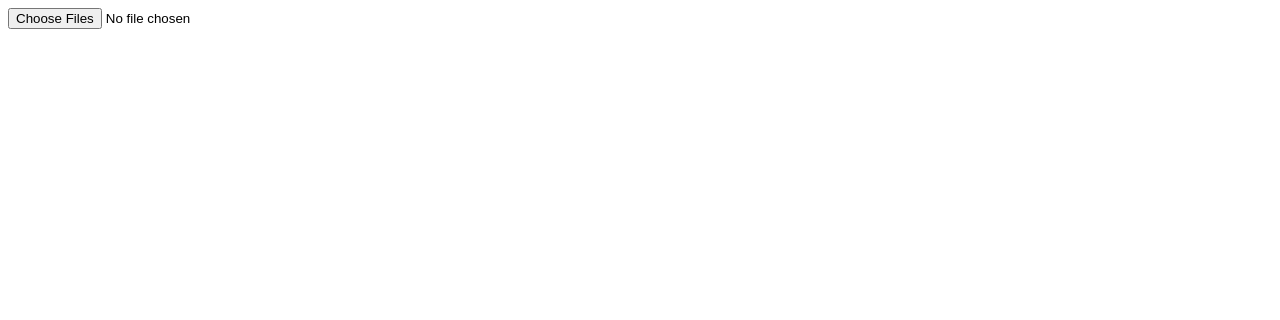
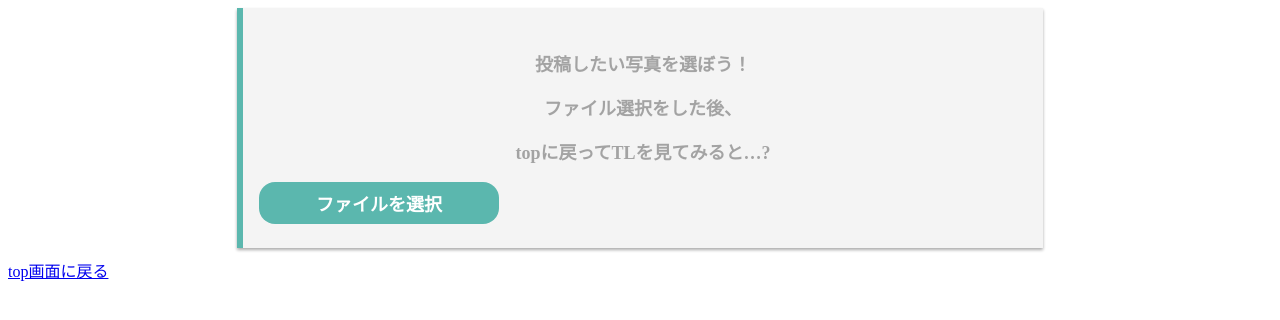
Before and after one commit to jigintern/2021_winter_b, a plain HTML site: page static/post.html in a window 1280 px wide. Drawn offline with Linux system fonts and the light colour scheme.

Commit message:
Update Post
post画面のstyleを整えた

```diff
--- /dev/null
+++ b/static/post.css
@@ -0,0 +1,59 @@
+.post-style {
+  text-align: center;
+  width: 60vw;
+  padding: 1.5em 1em;
+  margin: auto;
+  background: #f4f4f4;
+  border-left: solid 6px #5bb7ae;
+  box-shadow: 0px 2px 3px rgba(0, 0, 0, 0.33);
+  /*
+    color: #fff;
+    background-color: #114400;
+    margin: 10px 0 10px 0;
+    padding: 15px;
+    border: 9px solid #a60;
+    border-radius: 3px;
+    box-shadow: 2px 2px 4px #666, 2px 2px 2px #111 inset;
+    text-shadow: 0px 0px 2px #000;
+    line-height: 1.9;
+    */
+}
+
+.post-button {
+  text-align: center;
+  display: inline-block;
+}
+
+span {
+  display: block;
+  color: #fff;
+  font-weight: bold;
+  font-size: 18px;
+  font-family: “游ゴシック”, “Yu Gothic”;
+  background: #5bb7ae;
+  padding: 8px 0;
+  border-radius: 16px;
+  max-width: 240px;
+  text-align: center;
+  transition: 0.3s;
+  cursor: pointer;
+}
+span:hover {
+  background: #000;
+}
+
+input {
+  display: none;
+}
+
+a {
+  display: block;
+  margin-top: 10px;
+}
+
+p {
+  font-weight: bold;
+  font-size: 18px;
+  font-family: “游ゴシック”, “Yu Gothic”;
+  color: rgba(0, 0, 0, 0.33);
+}
--- a/static/post.html
+++ b/static/post.html
@@ -3,9 +3,19 @@
 <head>
     <meta charset="utf-8">
     <title>投稿する</title>
+    <link rel="stylesheet" href="post.css">
 </head>
 <body>
-<input type="file" id="imgfile" multiple>
+    <div class="post-style">
+        <p>投稿したい写真を選ぼう！</p>
+        <p>ファイル選択をした後、</p>
+        <p>topに戻ってTLを見てみると…?</p>
+        <label for="imgfile">
+            <span>ファイルを選択</span>
+            <input type="file" id="imgfile" multiple>
+        </label>
+    </div>
+    <a href="index.html">top画面に戻る</a><br>
 <script type="module">
     import { ImageUploader } from "https://code4sabae.github.io/js/ImageUploader.js";
     import { fetchJSON } from "https://code4sabae.github.io/js/fetchJSON.js";
```
